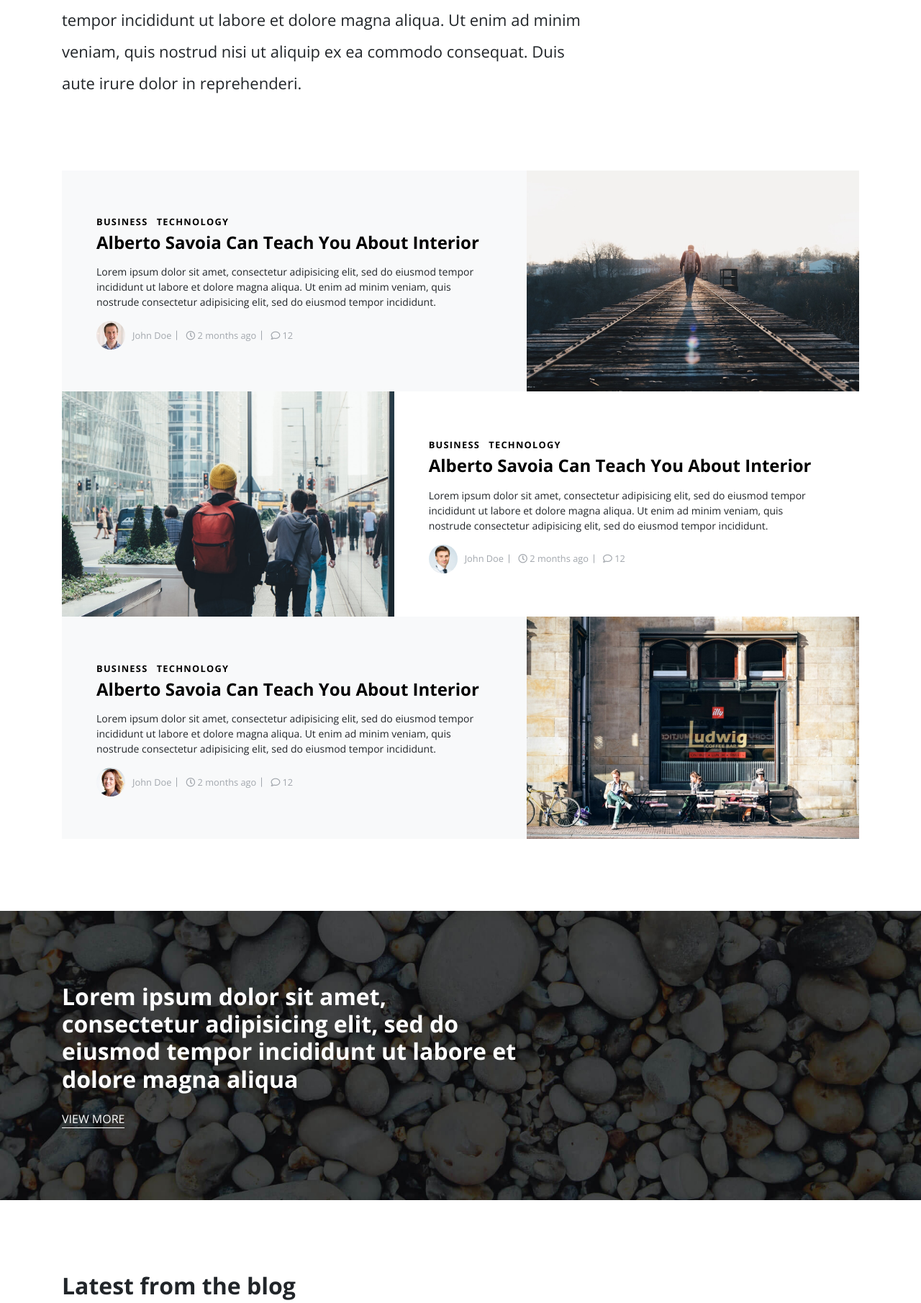
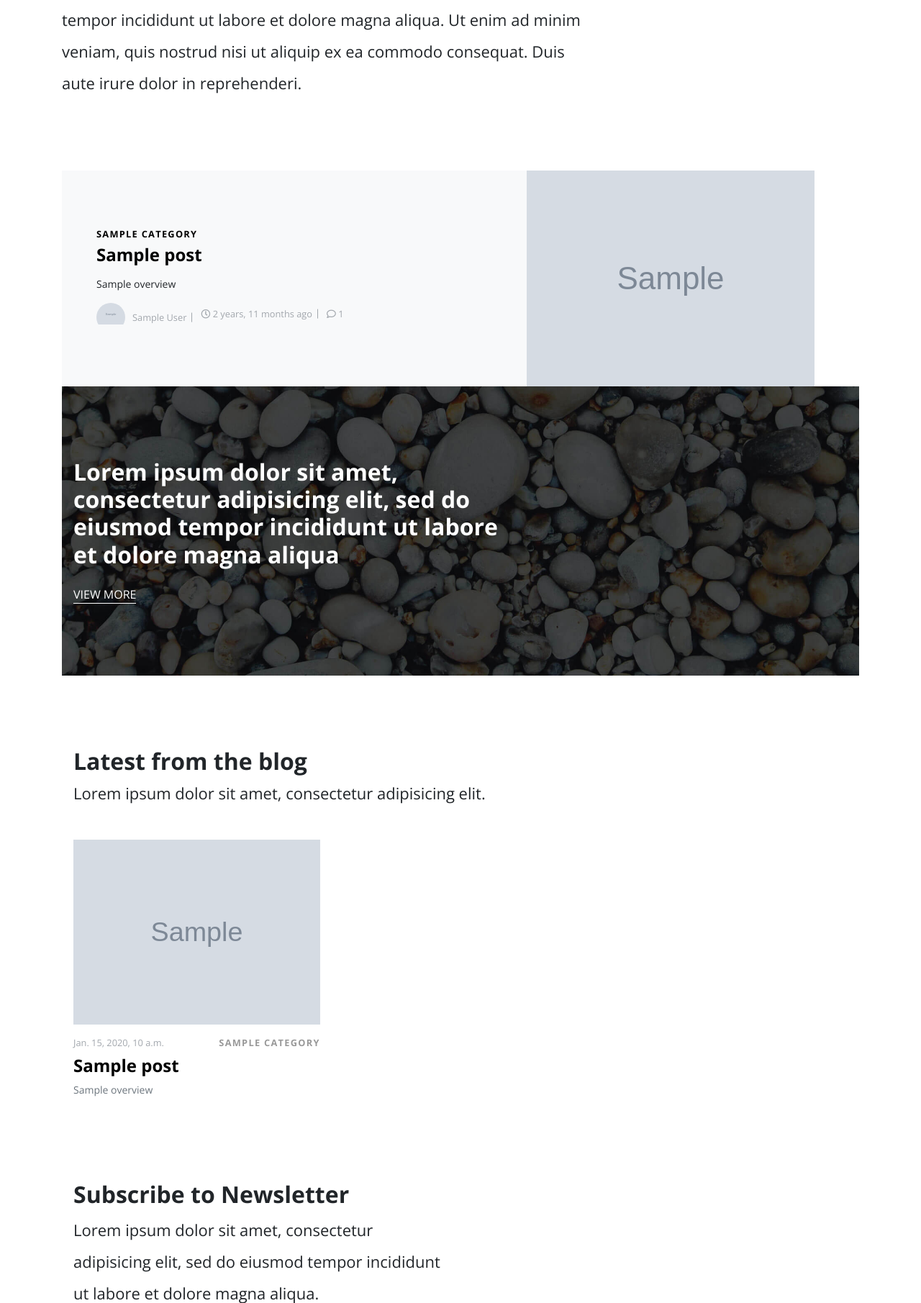
Before and after one commit to fernandeclercq/Django_Personal-Site, a Django app: template src/templates/index.html in a window 1280 px wide. Shown: the part 843-2654 px from the top of the page at 72% size. Run offline with Django 3.2, Linux system fonts and the light colour scheme; the template is opened without the code that fills it: most values are stand-ins (such as "Sample title", 1, 10 or a date in 2020); grey boxes marked "Sample" are stand-in pictures; some libraries are stand-ins or nearby versions.

Commit message:
refactor index.html to dynamic html for django

```diff
--- a/src/templates/index.html
+++ b/src/templates/index.html
@@ -27,73 +27,44 @@
     <section class="pt-0">
       <div class="container">
         <!-- Post-->
+        {% for post in post_lists %}
         <div class="row d-flex align-items-stretch g-0">
+          {% if not forloop.first and not forloop.last %}
+          <div class="col-lg-5"><img class="img-fluid" src="{{ post.thumbnail.url }}" alt="..."></div>
+          {% endif %}
           <div class="col-lg-7">
             <div class="text-inner d-flex align-items-center h-100 bg-light">
               <div class="content px-4 px-lg-5">
                 <ul class="list-inline mb-1">
-                  <li class="list-inline-item"><a class="text-uppercase text-dark small fw-bold" href="!#">Business</a></li>
-                  <li class="list-inline-item"><a class="text-uppercase text-dark small fw-bold" href="!#">Technology</a></li>
+                {% for category in post.categories.all %}
+                  <li class="list-inline-item">
+                    <a class="text-uppercase text-dark small fw-bold" href="!#">{{ category }}</a>
+                  </li>
+                {% endfor %}
                 </ul>
-                <h2 class="h4 mb-3"><a class="text-dark" href="post.html">Alberto Savoia Can Teach You About Interior</a></h2>
-                <p class="text-sm">Lorem ipsum dolor sit amet, consectetur adipisicing elit, sed do eiusmod tempor incididunt ut labore et dolore magna aliqua. Ut enim ad minim veniam, quis nostrude consectetur adipisicing elit, sed do eiusmod tempor incididunt.</p>
+                <h2 class="h4 mb-3">
+                  <a class="text-dark" href="#">{{ post.title }}</a>
+                </h2>
+                <p class="text-sm">{{ post.overview }}</p>
                 <ul class="list-inline list-separated text-gray-500 mb-0">
                   <li class="list-inline-item"><a class="d-flex align-items-center flex-wrap text-reset" href="!#">
-                      <div class="avatar flex-shrink-0"><img class="img-fluid" src="{% static 'img/avatar-1.jpg' %}" alt="..."/></div><small>John Doe</small></a></li>
-                  <li class="list-inline-item small"><i class="far fa-clock"></i> 2 months ago</li>
-                  <li class="list-inline-item small"><i class="far fa-comment"></i> 12</li>
+                      <div class="avatar flex-shrink-0">
+                        <img class="img-fluid" src="{{ post.author.profile_picture.url }}" alt="..."/>
+                      </div>
+                      <small>{{ post.author }}</small></a>
+                    </li>
+                  <li class="list-inline-item small">
+                    <i class="far fa-clock"></i><span> {{ post.timestamp | timesince }} ago</span></li>
+                  <li class="list-inline-item small"><i class="far fa-comment"></i> {{ post.comment_count }}</li>
                 </ul>
               </div>
             </div>
           </div>
-          <div class="col-lg-5"><img class="img-fluid" src="{% static 'img/featured-pic-1.jpeg' %}" alt="..."></div>
+          {% if forloop.first or forloop.last %}
+          <div class="col-lg-5"><img class="img-fluid" src="{{ post.thumbnail.url }}" alt="..."></div>
+          {% endif %}
         </div>
-        <!-- Post        -->
-        <div class="row d-flex align-items-stretch g-0">
-          <div class="col-lg-5"><img class="img-fluid" src="{% static 'img/featured-pic-2.jpeg' %}" alt="..."></div>
-          <div class="col-lg-7">
-            <div class="text-inner d-flex align-items-center h-100">
-              <div class="content px-4 px-lg-5">
-                <ul class="list-inline mb-1">
-                  <li class="list-inline-item"><a class="text-uppercase text-dark small fw-bold" href="!#">Business</a></li>
-                  <li class="list-inline-item"><a class="text-uppercase text-dark small fw-bold" href="!#">Technology</a></li>
-                </ul>
-                <h2 class="h4 mb-3"><a class="text-dark" href="post.html">Alberto Savoia Can Teach You About Interior</a></h2>
-                <p class="text-sm">Lorem ipsum dolor sit amet, consectetur adipisicing elit, sed do eiusmod tempor incididunt ut labore et dolore magna aliqua. Ut enim ad minim veniam, quis nostrude consectetur adipisicing elit, sed do eiusmod tempor incididunt.</p>
-                <ul class="list-inline list-separated text-gray-500 mb-0">
-                  <li class="list-inline-item"><a class="d-flex align-items-center flex-wrap text-reset" href="!#">
-                      <div class="avatar flex-shrink-0"><img class="img-fluid" src="{% static 'img/avatar-2.jpg' %}" alt="..."/></div><small>John Doe</small></a></li>
-                  <li class="list-inline-item small"><i class="far fa-clock"></i> 2 months ago</li>
-                  <li class="list-inline-item small"><i class="far fa-comment"></i> 12</li>
-                </ul>
-              </div>
-            </div>
-          </div>
-        </div>
-        <!-- Post                            -->
-        <div class="row d-flex align-items-stretch g-0">
-          <div class="col-lg-7">
-            <div class="text-inner d-flex align-items-center h-100 bg-light">
-              <div class="content px-4 px-lg-5">
-                <ul class="list-inline mb-1">
-                  <li class="list-inline-item"><a class="text-uppercase text-dark small fw-bold" href="!#">Business</a></li>
-                  <li class="list-inline-item"><a class="text-uppercase text-dark small fw-bold" href="!#">Technology</a></li>
-                </ul>
-                <h2 class="h4 mb-3"><a class="text-dark" href="post.html">Alberto Savoia Can Teach You About Interior</a></h2>
-                <p class="text-sm">Lorem ipsum dolor sit amet, consectetur adipisicing elit, sed do eiusmod tempor incididunt ut labore et dolore magna aliqua. Ut enim ad minim veniam, quis nostrude consectetur adipisicing elit, sed do eiusmod tempor incididunt.</p>
-                <ul class="list-inline list-separated text-gray-500 mb-0">
-                  <li class="list-inline-item"><a class="d-flex align-items-center flex-wrap text-reset" href="!#">
-                      <div class="avatar flex-shrink-0"><img class="img-fluid" src="{% static 'img/avatar-3.jpg' %}" alt="..."/></div><small>John Doe</small></a></li>
-                  <li class="list-inline-item small"><i class="far fa-clock"></i> 2 months ago</li>
-                  <li class="list-inline-item small"><i class="far fa-comment"></i> 12</li>
-                </ul>
-              </div>
-            </div>
-          </div>
-          <div class="col-lg-5"><img class="img-fluid" src="{% static 'img/featured-pic-3.jpeg' %}" alt="..."></div>
-        </div>
-      </div>
-    </section>
+        {% endfor %}
     <!-- Divider Section-->
     <section class="divider" style="background: url({% static 'img/divider-bg.jpg' %}); background-size: cover; background-position: center bottom">
       <div class="container text-white">
@@ -112,21 +83,23 @@
           <p class="text-lg fw-light">Lorem ipsum dolor sit amet, consectetur adipisicing elit.</p>
         </header>
         <div class="row gy-4">
-          <div class="col-md-4"><a class="mb-3" href="post.html"><img class="img-fluid" src="{% static 'img/blog-1.jpg' %}" alt="..."/></a>
-            <div class="d-flex align-items-center justify-content-between mb-2"><small class="text-gray-500">20 May | 2016</small><a class="small fw-bold text-uppercase small" href="!#">Business</a></div>
-            <h3 class="h4"><a class="text-dark" href="post.html">Ways to remember your important ideas</a></h3>
-            <p class="text-muted text-sm">Lorem ipsum dolor sit amet, consectetur adipisicing elit, sed do eiusmod tempor incididunt ut labore.</p>
+          {% for latest_post in latest_list%}
+          <div class="col-md-4">
+            <a class="mb-3" href="#">
+              <img class="img-fluid" src="{{ latest_post.thumbnail.url }}" alt="..."/>
+            </a>
+            <div class="d-flex align-items-center justify-content-between mb-2">
+              <small class="text-gray-500">{{ latest_post.timestamp }}</small>
+              {% for category in latest_post.categories.all %}
+              <a class="small fw-bold text-uppercase small" href="!#">{{ category.title }}</a>
+              {% endfor %}
+            </div>
+            <h3 class="h4">
+              <a class="text-dark" href="#">{{ latest_post.title }}</a>
+            </h3>
+            <p class="text-muted text-sm">{{ latest_post.overview }}</p>
           </div>
-          <div class="col-md-4"><a class="mb-3" href="post.html"><img class="img-fluid" src="{% static 'img/blog-2.jpg' %}" alt="..."/></a>
-            <div class="d-flex align-items-center justify-content-between mb-2"><small class="text-gray-500">20 May | 2016</small><a class="small fw-bold text-uppercase small" href="!#">Technology</a></div>
-            <h3 class="h4"><a class="text-dark" href="post.html">Diversity in Engineering: Effect on Questions</a></h3>
-            <p class="text-muted text-sm">Lorem ipsum dolor sit amet, consectetur adipisicing elit, sed do eiusmod tempor incididunt ut labore.</p>
-          </div>
-          <div class="col-md-4"><a class="mb-3" href="post.html"><img class="img-fluid" src="{% static 'img/blog-3.jpg' %}" alt="..."/></a>
-            <div class="d-flex align-items-center justify-content-between mb-2"><small class="text-gray-500">20 May | 2016</small><a class="small fw-bold text-uppercase small" href="!#">Financial</a></div>
-            <h3 class="h4"><a class="text-dark" href="post.html">Alberto Savoia Can Teach You About Interior</a></h3>
-            <p class="text-muted text-sm">Lorem ipsum dolor sit amet, consectetur adipisicing elit, sed do eiusmod tempor incididunt ut labore.</p>
-          </div>
+          {% endfor %}
         </div>
       </div>
     </section>
@@ -139,7 +112,8 @@
             <p class="text-lg lh-lg fw-light mb-4">Lorem ipsum dolor sit amet, consectetur adipisicing elit, sed do eiusmod tempor incididunt ut labore et dolore magna aliqua.</p>
           </div>
           <div class="col-md-8">
-            <form action="#">
+            <form action="." method="POST">
+              {% csrf_token %}
               <div class="input-group">
                 <input class="form-control p-3" type="email" name="email" id="email" placeholder="Type your email address">
                 <button class="btn btn-dark" type="submit">Subscribe</button>
```
